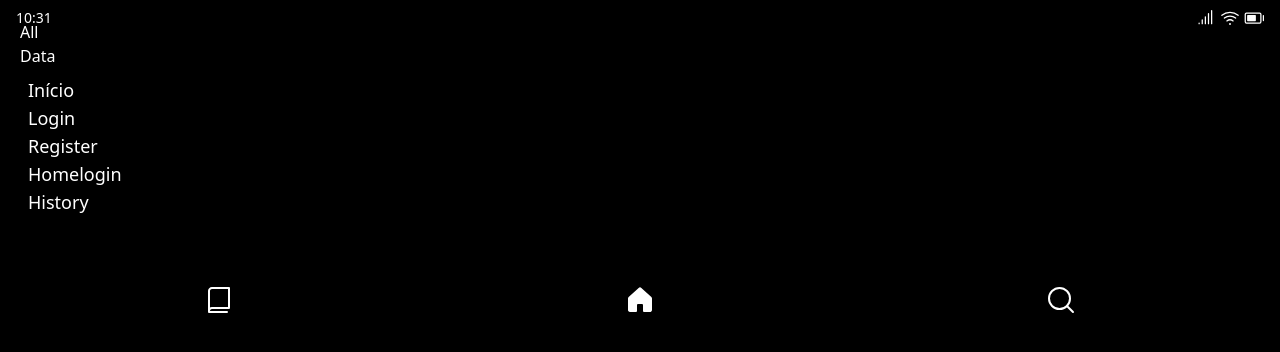
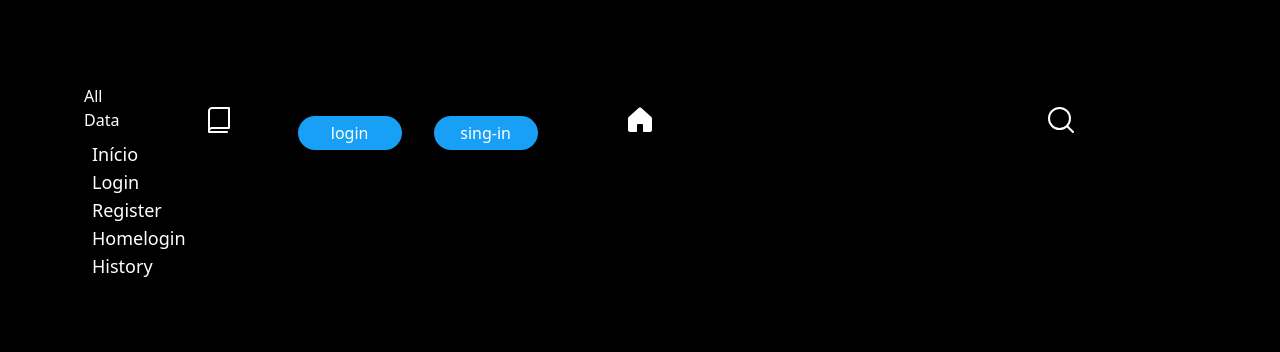
Before and after one commit to maudlyn01/SpotiDados, a React (Vite) app: page /home in a window 1280 px wide. Shown: the top 352 px of the page. Built offline with nearby package versions, Linux system fonts and the light colour scheme.

Commit message:
feat button function on router

```diff
--- a/src/pages/home.tsx
+++ b/src/pages/home.tsx
@@ -1,14 +1,18 @@
+import { useNavigate } from "react-router-dom";
+
 import { Header } from "../components/header";
 import { Footer } from "../components/footer";
-import { StatusBar } from "../components/networkTimeBar";
 
 export const Home = () => {
+  const navigate = useNavigate();
+
   return (
-    <div className="relative min-h-screen bg-black text-white">
-      <StatusBar />
+    <div className="bg-black p-16 min-h-screen flex">
+
       <Header />
-      <main className="flex-1">
-        {/* coloque aqui o codigo de home */}
+      <main className="p-9 flex justify-end gap 4">
+        <button className="btn" onClick={() => navigate("/login")}>login</button> <button className="btn" onClick={() => navigate("/register")}>sing-in</button>
+
       </main>
       <Footer />
     </div>
```
